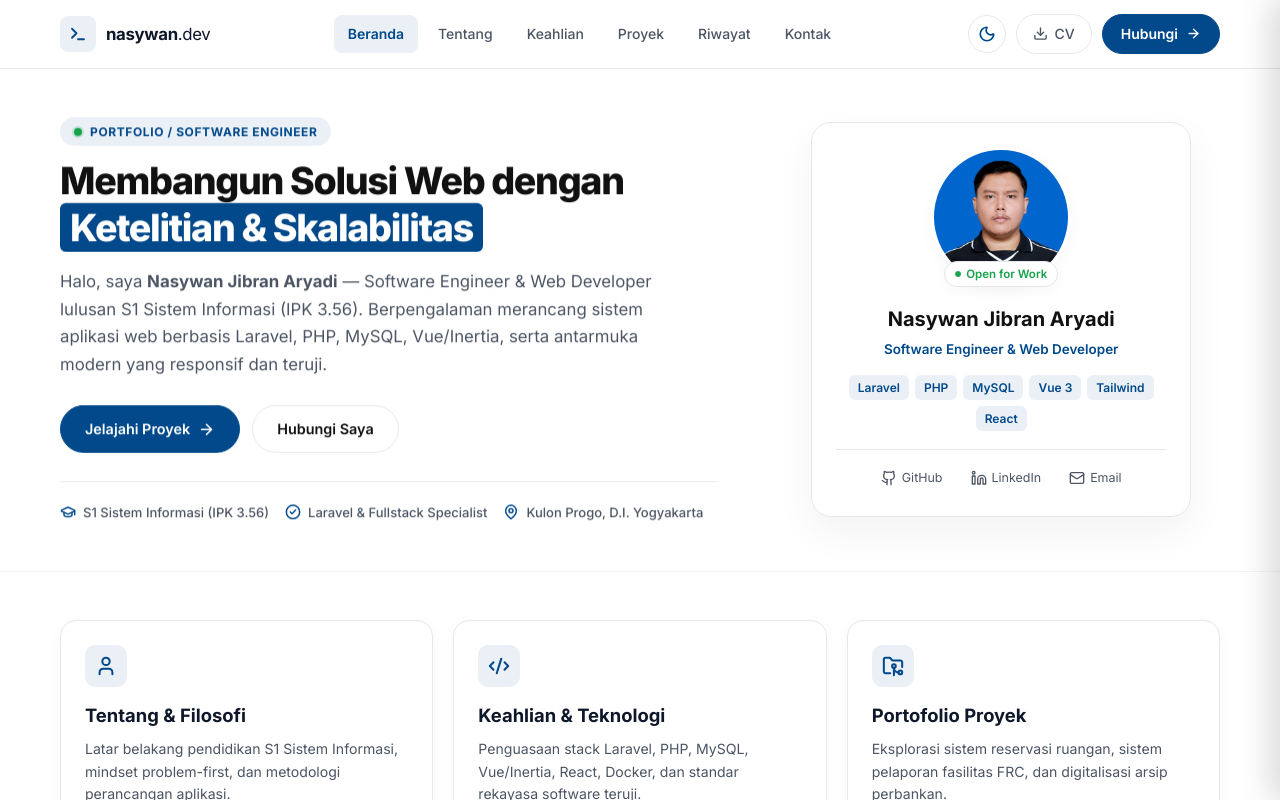
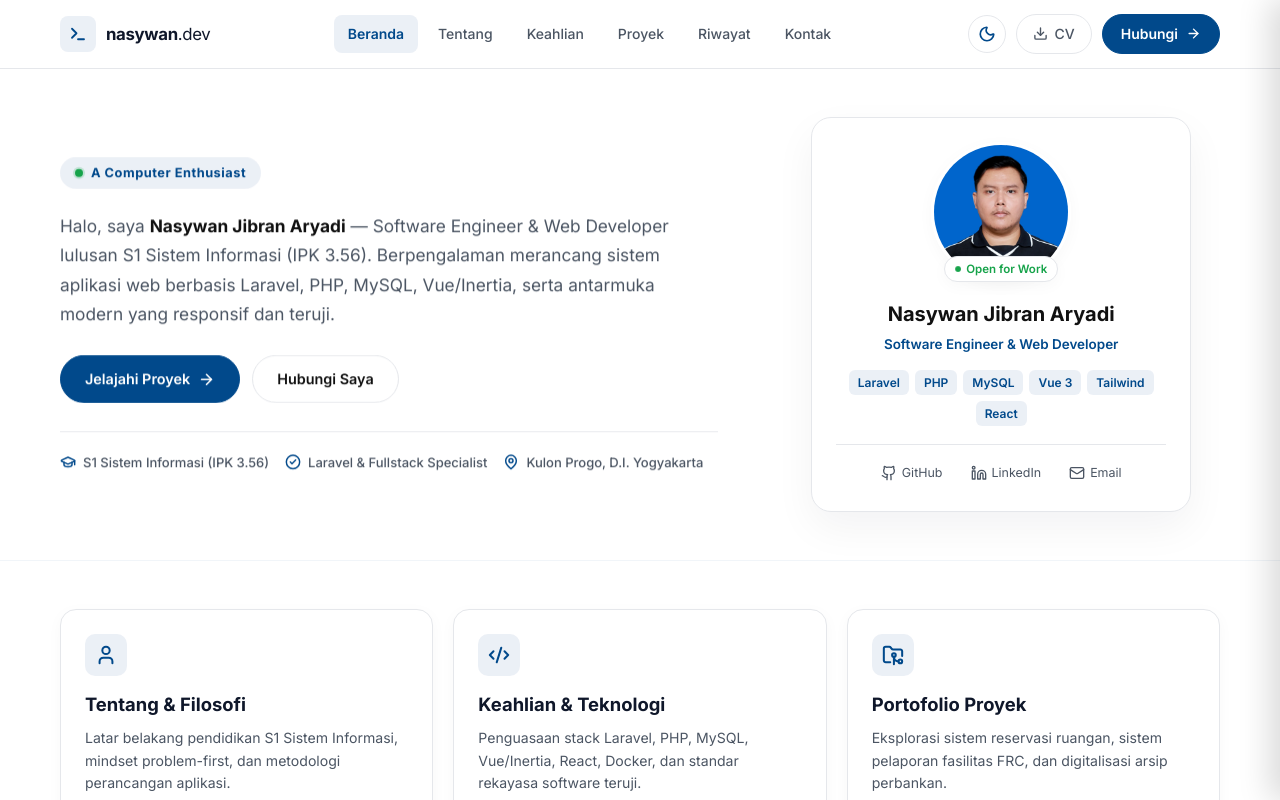
Before and after one commit to nasjiarr/portfolio-jibran, a React (Vite) app: page / in a window 1280 px wide. Shown: the top 800 px of the page. Built offline with nearby package versions, Linux system fonts and the light colour scheme.

Commit message:
update hero eyebrow to A Computer Enthusiast and remove headline

```diff
--- a/src/components/Hero.tsx
+++ b/src/components/Hero.tsx
@@ -34,13 +34,8 @@ export default function Hero() {
         <div className="hero-v2__content">
           <div className="hero-v2__eyebrow hero-v2__reveal hero-v2__hidden">
             <span className="hero-v2__status-dot"></span>
-            PORTFOLIO / SOFTWARE ENGINEER
+            A Computer Enthusiast
           </div>
-
-          <h1 className="hero-v2__title hero-v2__reveal hero-v2__hidden">
-            <span>Membangun Solusi Web dengan</span>{' '}
-            <span className="hero-v2__title-accent">Ketelitian & Skalabilitas</span>
-          </h1>
 
           <p className="hero-v2__description hero-v2__reveal hero-v2__hidden">
             Halo, saya <strong>Nasywan Jibran Aryadi</strong> — Software Engineer & Web Developer
@@ -92,7 +87,7 @@ export default function Hero() {
             </div>
 
             <div className="hero-v2__card-info">
-              <h2 className="hero-v2__name">Nasywan Jibran Aryadi</h2>
+              <h1 className="hero-v2__name">Nasywan Jibran Aryadi</h1>
               <p className="hero-v2__role">Software Engineer & Web Developer</p>
 
               <div className="hero-v2__tags">
--- a/src/styles/hero.css
+++ b/src/styles/hero.css
@@ -44,14 +44,13 @@
   align-items: center;
   gap: 8px;
   margin-bottom: 12px;
-  padding: 5px 14px;
+  padding: 6px 15px;
   border-radius: 999px;
   background: var(--hero-v2-primary-soft);
   color: var(--hero-v2-primary);
-  font-size: 0.75rem;
+  font-size: 0.8rem;
   font-weight: 700;
-  letter-spacing: 0.05em;
-  text-transform: uppercase;
+  letter-spacing: 0.04em;
 }
 
 .hero-v2__status-dot {
@@ -62,34 +61,16 @@
   box-shadow: 0 0 0 2px rgba(22, 163, 74, 0.2);
 }
 
-.hero-v2__title {
-  margin: 0;
-  color: var(--hero-v2-ink);
-  font-size: clamp(1.6rem, 3.2vw, 2.35rem);
-  line-height: 1.25;
-  font-weight: 800;
-  letter-spacing: -0.035em;
+.hero-v2__description {
+  margin: 10px 0 0;
+  max-width: 620px;
+  color: var(--hero-v2-muted);
+  font-size: 1.08rem;
+  line-height: 1.7;
 }
 
-.hero-v2__title-accent {
-  color: #ffffff;
-  background: var(--hero-v2-primary);
-  padding: 2px 10px;
-  border-radius: 6px;
-  -webkit-box-decoration-break: clone;
-  box-decoration-break: clone;
-}
-
-[data-theme="dark"] .hero-v2__title-accent {
-  color: #0b1120;
-}
-
-.hero-v2__description {
-  margin: 16px 0 0;
-  max-width: 620px;
-  color: var(--hero-v2-muted);
-  font-size: 1.05rem;
-  line-height: 1.65;
+.hero-v2__description strong {
+  color: var(--hero-v2-ink);
 }
 
 .hero-v2__actions {
```
